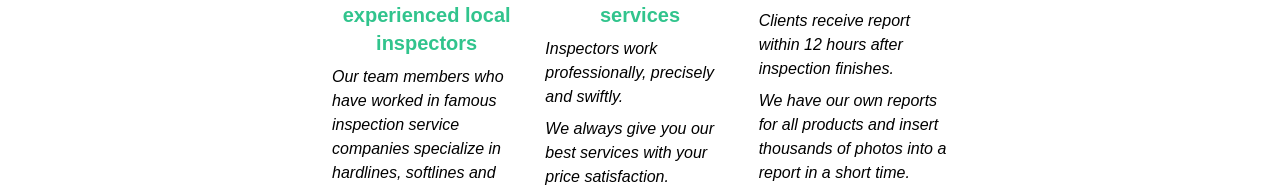
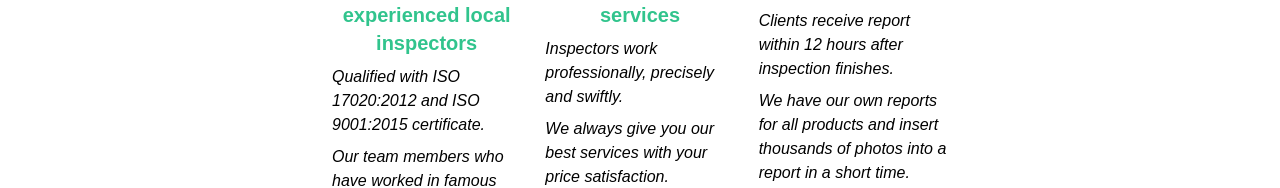
Before and after one commit to arlandme/vni-front_client, a React (Create React App) app: page /about in a window 1280 px wide. Shown: the part 619-807 px from the top of the page. Built offline with nearby package versions, Linux system fonts and the light colour scheme; no server answers.

Commit message:
updated 27/11

```diff
--- a/src/components/Shared/Footers/WhyUs.js
+++ b/src/components/Shared/Footers/WhyUs.js
@@ -15,6 +15,7 @@
                 Professional and experienced local inspectors
               </div>
               <ul className=''>
+                <li className='text-left italic mb-2'>Qualified with ISO 17020:2012 and ISO 9001:2015 certificate.</li>
                 <li className='text-left italic'>
                   Our team members who have worked in famous inspection service
                   companies specialize in hardlines, softlines and E&E.
```
